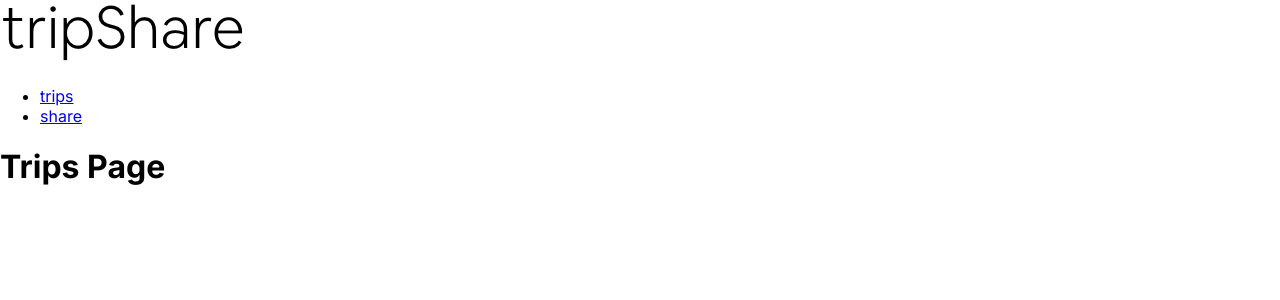
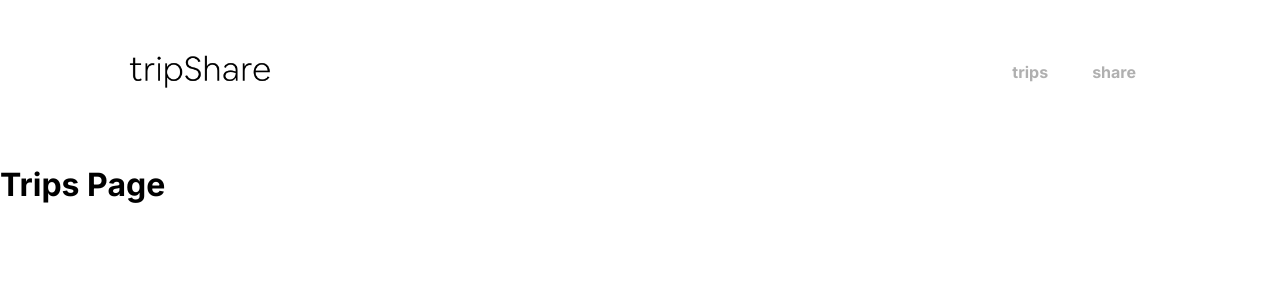
Before and after one commit to danicodes01/trip-share, a Next.js app: page /trips in a window 1280 px wide. Shown: the top 300 px of the page. Built offline with nearby package versions, Linux system fonts and the light colour scheme.

Commit message:
TS005: Added styles to MainHeader

```diff
--- a/components/main-header/main-header.js
+++ b/components/main-header/main-header.js
@@ -5,11 +5,11 @@ import classes from './main-header.module.css'
 export default function MainHeader() {
 
   return (
-    <header>
-      <Link href='/'>
+    <header className={classes.header}>
+      <Link className={classes.logo} href='/'>
         <Image src={logo} alt='logo' priority />
       </Link>
-      <nav>
+      <nav className={classes.nav}>
         <ul>
           <li>
             <Link href='/trips'>trips</Link>
--- a/components/main-header/main-header.module.css
+++ b/components/main-header/main-header.module.css
@@ -0,0 +1,49 @@
+.header {
+    display: flex;
+    justify-content: space-between;
+    align-items: center;
+    padding: 2rem 1rem;
+  }
+
+
+  .nav ul {
+      list-style: none;
+      margin: 0;
+      padding: 0;
+      display: flex;
+      gap: .75rem;
+      font-size: 1rem;
+    }
+
+    .nav a {
+        text-decoration: none;
+        color: var(--color-grey-400);
+        font-weight: bold;
+        padding: 0.5rem 1rem;
+        border-radius: 0.5rem;
+    }
+
+    .nav a:hover,
+    .nav a:active {
+        color:   --color-grey-800;
+        text-shadow: 0 0 18px rgba(52, 52, 52, 0.8);
+    }
+
+    .logo {
+        display: flex;
+        align-items: center;
+        justify-content: center;
+        gap: 2rem;
+    }
+
+    .logo img {
+        width: 9rem;
+        height: 5rem;
+        object-fit: contain;
+    }
+
+    @media (min-width: 768px) {
+      .header {
+        padding: 2rem 10%;
+      }
+    }
```
